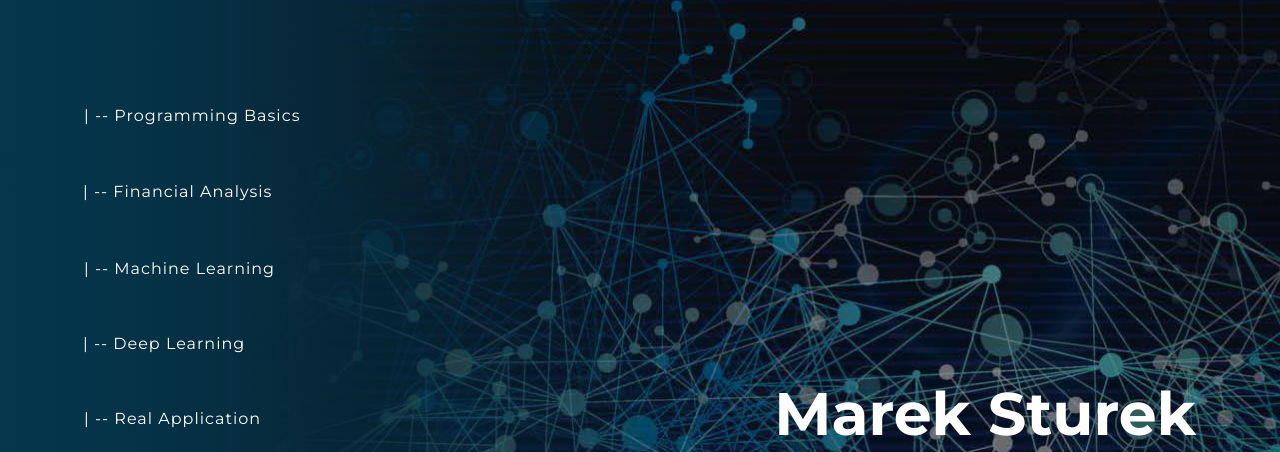
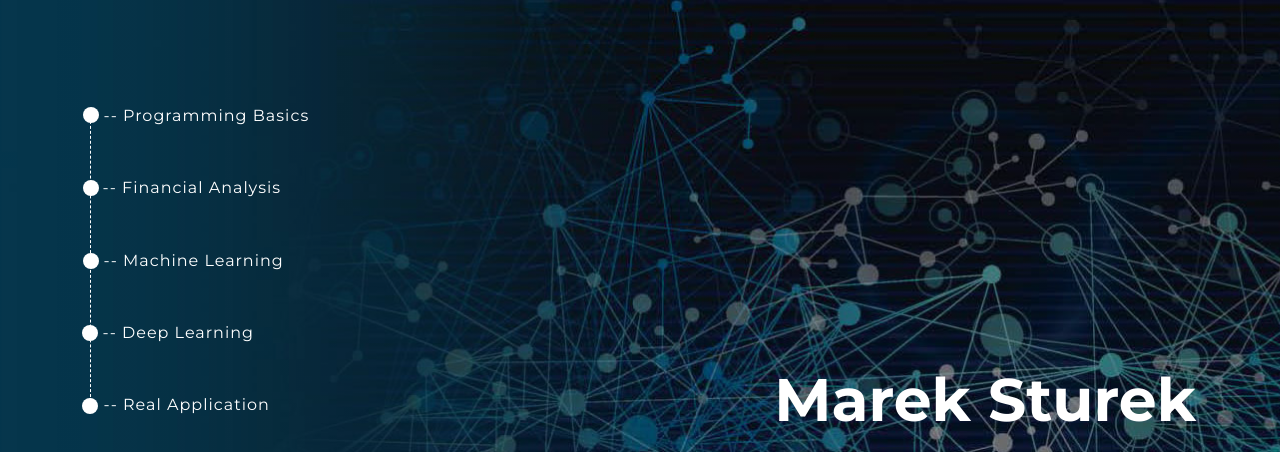
Before and after one commit to mareksturek/mareksturek.github.io, a plain HTML site: page index.html in a window 1280 px wide. Shown: the top 452 px of the page. Drawn offline with nearby package versions, Linux system fonts and the light colour scheme.

Commit message:
Update index.html

```diff
--- a/index.html
+++ b/index.html
@@ -31,14 +31,20 @@
   <body data-home-page="Page-1.html" data-home-page-title="Page 1" class="u-body">
     <section class="u-clearfix u-image u-shading u-section-1" src="" id="sec-0c7f">
       <div class="u-clearfix u-sheet u-sheet-1">
+        <div class="u-border-1 u-border-white u-line u-line-vertical u-line-1"></div>
         <a href="https://github.com/mareksturek/deep-learning" class="u-btn u-button-style u-custom-font u-font-montserrat u-none u-btn-1">| -- Deep Learning</a>
         <a href="https://github.com/mareksturek/deep-learning" class="u-btn u-button-style u-custom-font u-font-montserrat u-none u-btn-2">| -- Deep Learning</a>
-        <a href="https://github.com/mareksturek/programming-basics" class="u-btn u-button-style u-custom-font u-font-montserrat u-none u-btn-3">| -- Programming Basics</a>
-        <a href="https://github.com/mareksturek/financial-analysis" class="u-btn u-button-style u-custom-font u-font-montserrat u-none u-btn-4">| -- Financial Analysis</a>
-        <a href="https://github.com/mareksturek/machine-learning" class="u-btn u-button-style u-custom-font u-font-montserrat u-none u-btn-5">| -- Machine Learning</a>
-        <a href="https://github.com/mareksturek/deep-learning" class="u-btn u-button-style u-custom-font u-font-montserrat u-none u-btn-6">| -- Deep Learning</a>
-        <a href="https://github.com/mareksturek/real-application" class="u-btn u-button-style u-custom-font u-font-montserrat u-none u-btn-7">| -- Real Application</a>
+        <a href="https://github.com/mareksturek/programming-basics" class="u-btn u-button-style u-custom-font u-font-montserrat u-none u-btn-3">O -- Programming Basics</a>
+        <div class="u-shape u-shape-circle u-white u-shape-1"></div>
+        <a href="https://github.com/mareksturek/financial-analysis" class="u-btn u-button-style u-custom-font u-font-montserrat u-none u-btn-4">O -- Financial Analysis</a>
+        <div class="u-shape u-shape-circle u-white u-shape-2"></div>
+        <a href="https://github.com/mareksturek/machine-learning" class="u-btn u-button-style u-custom-font u-font-montserrat u-none u-btn-5">O -- Machine Learning</a>
+        <div class="u-shape u-shape-circle u-white u-shape-3"></div>
+        <a href="https://github.com/mareksturek/deep-learning" class="u-btn u-button-style u-custom-font u-font-montserrat u-none u-btn-6">O -- Deep Learning</a>
+        <div class="u-shape u-shape-circle u-white u-shape-4"></div>
+        <a href="https://github.com/mareksturek/real-application" class="u-btn u-button-style u-custom-font u-font-montserrat u-none u-btn-7">O -- Real Application</a>
         <h1 class="u-align-right u-custom-font u-font-montserrat u-text u-title u-text-1">Marek Sturek</h1>
+        <div class="u-shape u-shape-circle u-white u-shape-5"></div>
         <h2 class="u-align-right u-custom-font u-font-montserrat u-text u-text-2">My GitHub Portfolio</h2>
         <div class="u-align-left u-social-icons u-spacing-10 u-social-icons-1">
           <a class="u-social-url" target="_blank" href="https://twitter.com/mareksturek"><span class="u-icon u-icon-circle u-social-twitter u-social-type-logo u-icon-1"><svg class="u-svg-link" preserveAspectRatio="xMidYMin slice" viewBox="0 0 112 112" style=""><use xmlns:xlink="http://www.w3.org/1999/xlink" xlink:href="#svg-ea26"></use></svg><svg xmlns="http://www.w3.org/2000/svg" xmlns:xlink="http://www.w3.org/1999/xlink" version="1.1" xml:space="preserve" class="u-svg-content" viewBox="0 0 112 112" x="0px" y="0px" id="svg-ea26"><path d="M92.2,38.2c0,0.8,0,1.6,0,2.3c0,24.3-18.6,52.4-52.6,52.4c-10.6,0.1-20.2-2.9-28.5-8.2 c1.4,0.2,2.9,0.2,4.4,0.2c8.7,0,16.7-2.9,23-7.9c-8.1-0.2-14.9-5.5-17.3-12.8c1.1,0.2,2.4,0.2,3.4,0.2c1.6,0,3.3-0.2,4.8-0.7 c-8.4-1.6-14.9-9.2-14.9-18c0-0.2,0-0.2,0-0.2c2.5,1.4,5.4,2.2,8.4,2.3c-5-3.3-8.3-8.9-8.3-15.4c0-3.4,1-6.5,2.5-9.2 c9.1,11.1,22.7,18.5,38,19.2c-0.2-1.4-0.4-2.8-0.4-4.3c0.1-10,8.3-18.2,18.5-18.2c5.4,0,10.1,2.2,13.5,5.7c4.3-0.8,8.1-2.3,11.7-4.5 c-1.4,4.3-4.3,7.9-8.1,10.1c3.7-0.4,7.3-1.4,10.6-2.9C98.9,32.3,95.7,35.5,92.2,38.2z"></path></svg></span>
```
